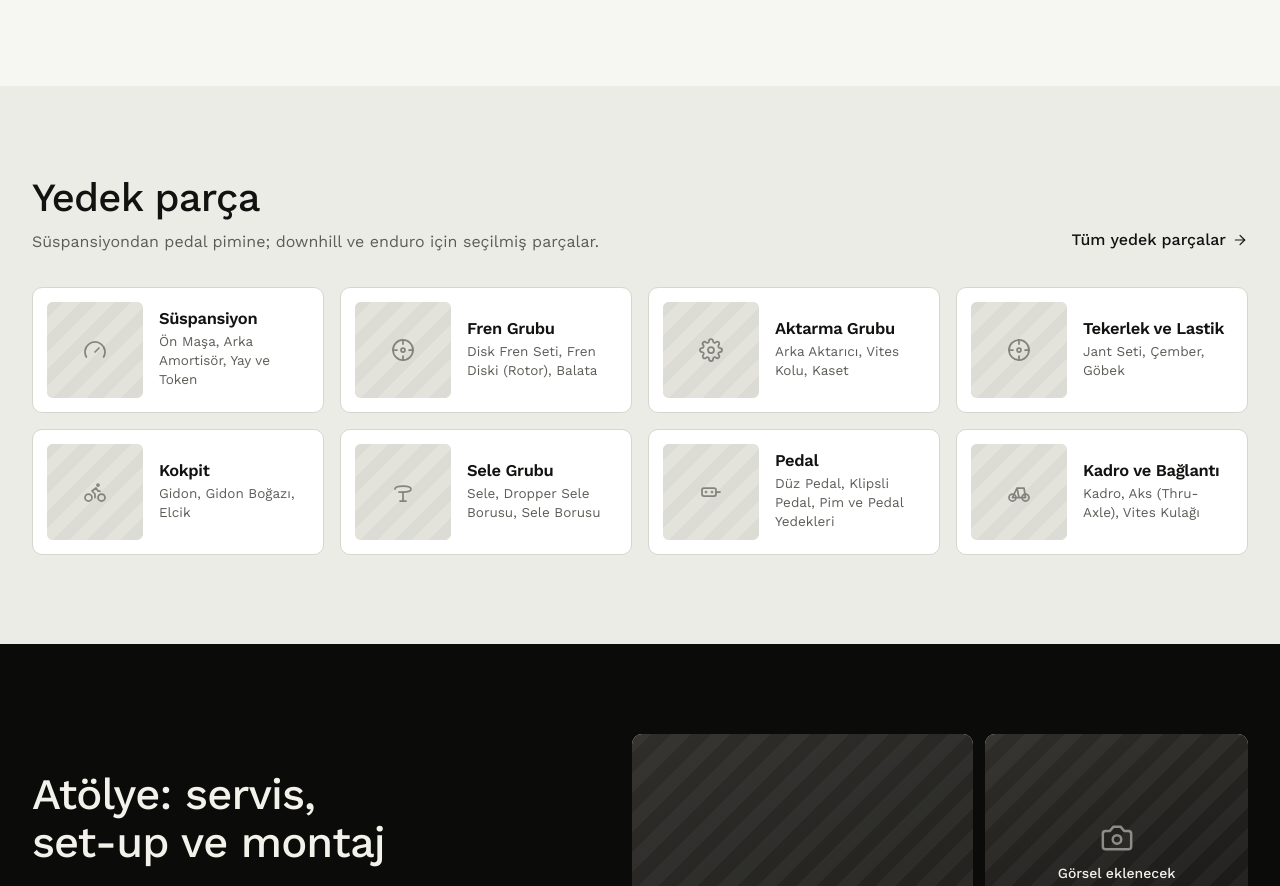
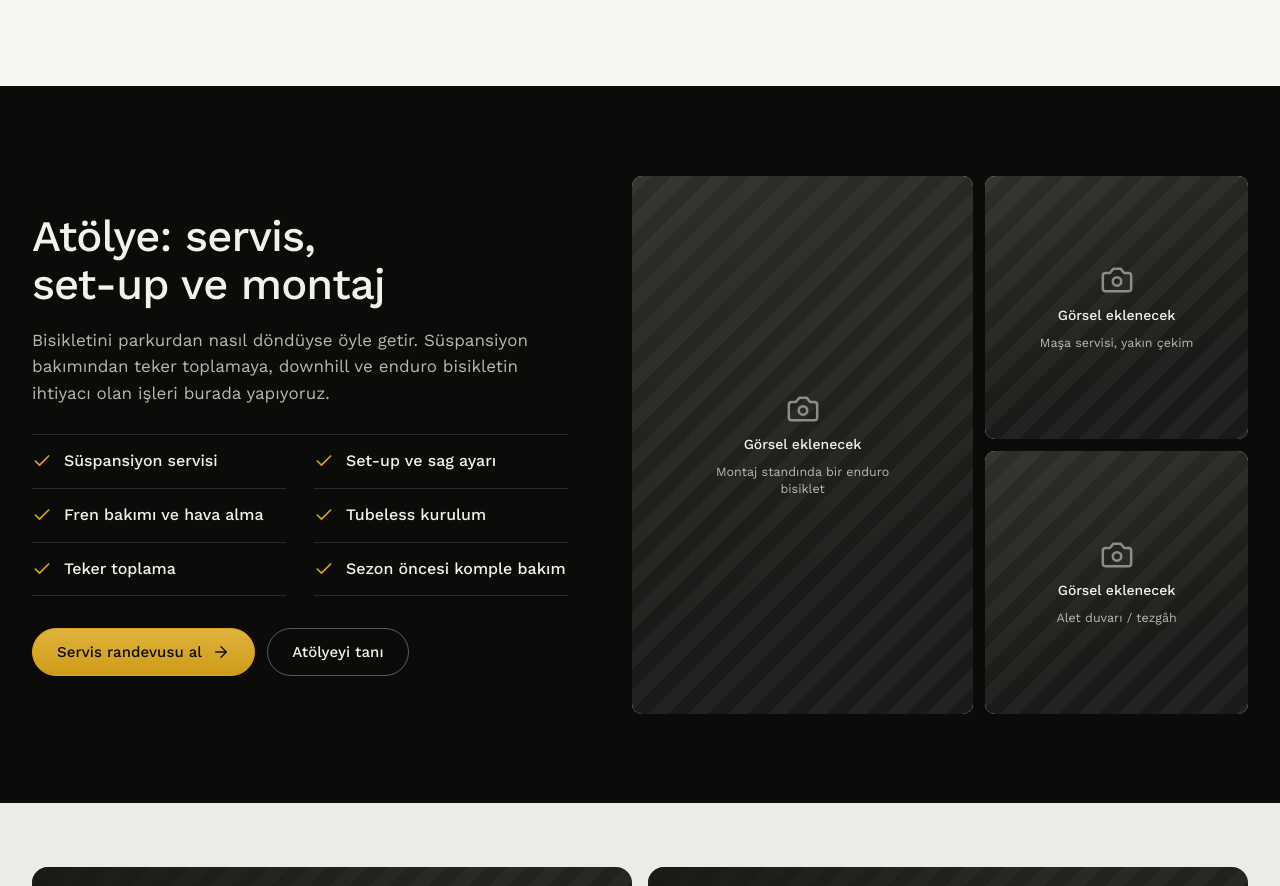
Before and after one commit to Ege865/mybike-bursa, a plain HTML site: page index.html in a window 1280 px wide. Shown: the part 2390-3276 px from the top of the page. Drawn offline with Linux system fonts and the light colour scheme; no server answers.

Commit message:
Ana sayfadan yedek parça grupları bölümü kaldırıldı
Co-Authored-By: Claude Opus 5.5 <noreply@anthropic.com>

```diff
--- a/index.html
+++ b/index.html
@@ -89,20 +89,6 @@
               <a class="link" href="magaza.html?sirala=yeni">Tümünü gör <svg viewBox="0 0 24 24" fill="none" stroke="currentColor" stroke-width="1.75" stroke-linecap="round" stroke-linejoin="round" aria-hidden="true"><path d="M5 12h14"/><path d="m12 5 7 7-7 7"/></svg></a>
             </div>
             <div class="p-grid" data-new></div>
-          </div>
-        </section>
-
-        <!-- YEDEK PARÇA GRUPLARI -->
-        <section class="section">
-          <div class="wrap">
-            <div class="sec-head">
-              <div>
-                <h2>Yedek parça</h2>
-                <p>Süspansiyondan pedal pimine; downhill ve enduro için seçilmiş parçalar.</p>
-              </div>
-              <a class="link" href="magaza.html?kat=yedek-parca">Tüm yedek parçalar <svg viewBox="0 0 24 24" fill="none" stroke="currentColor" stroke-width="1.75" stroke-linecap="round" stroke-linejoin="round" aria-hidden="true"><path d="M5 12h14"/><path d="m12 5 7 7-7 7"/></svg></a>
-            </div>
-            <div class="part-grid" data-parts></div>
           </div>
         </section>
 
```
